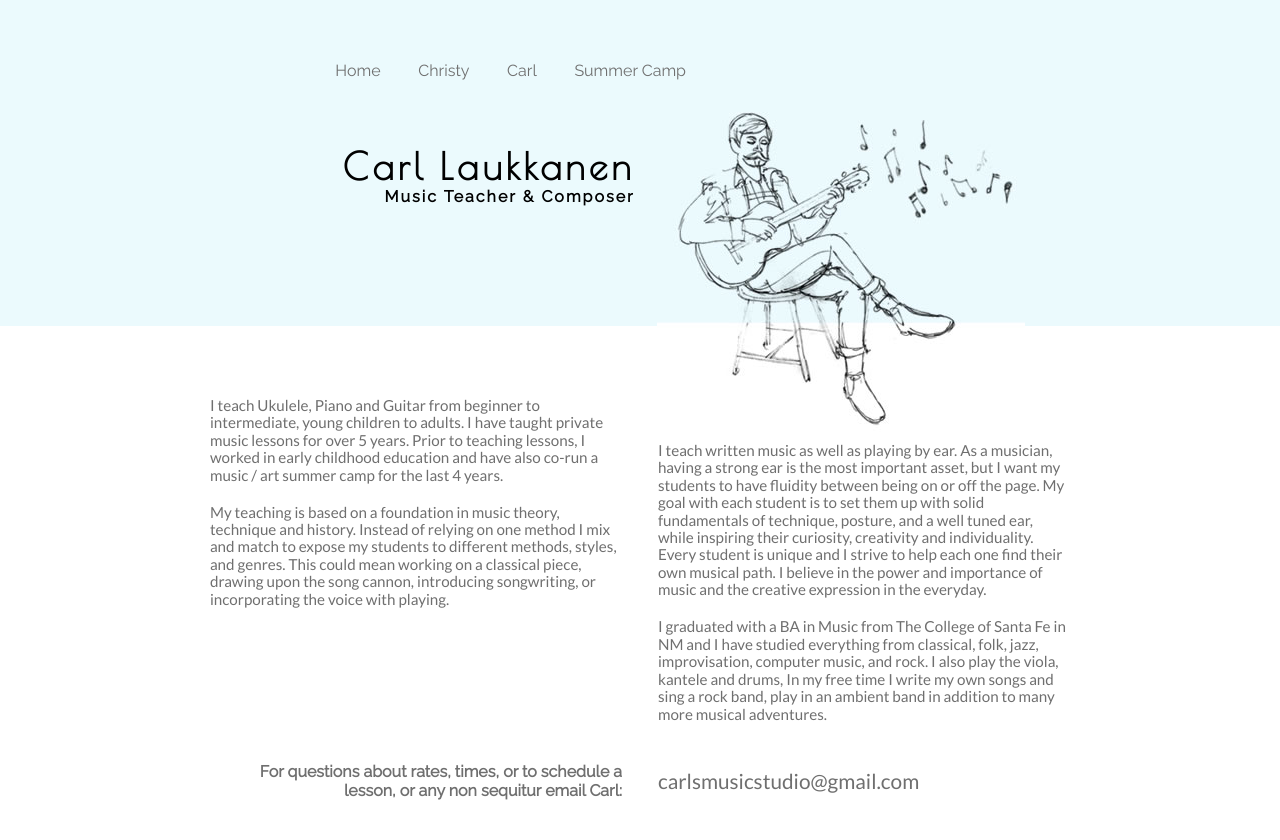
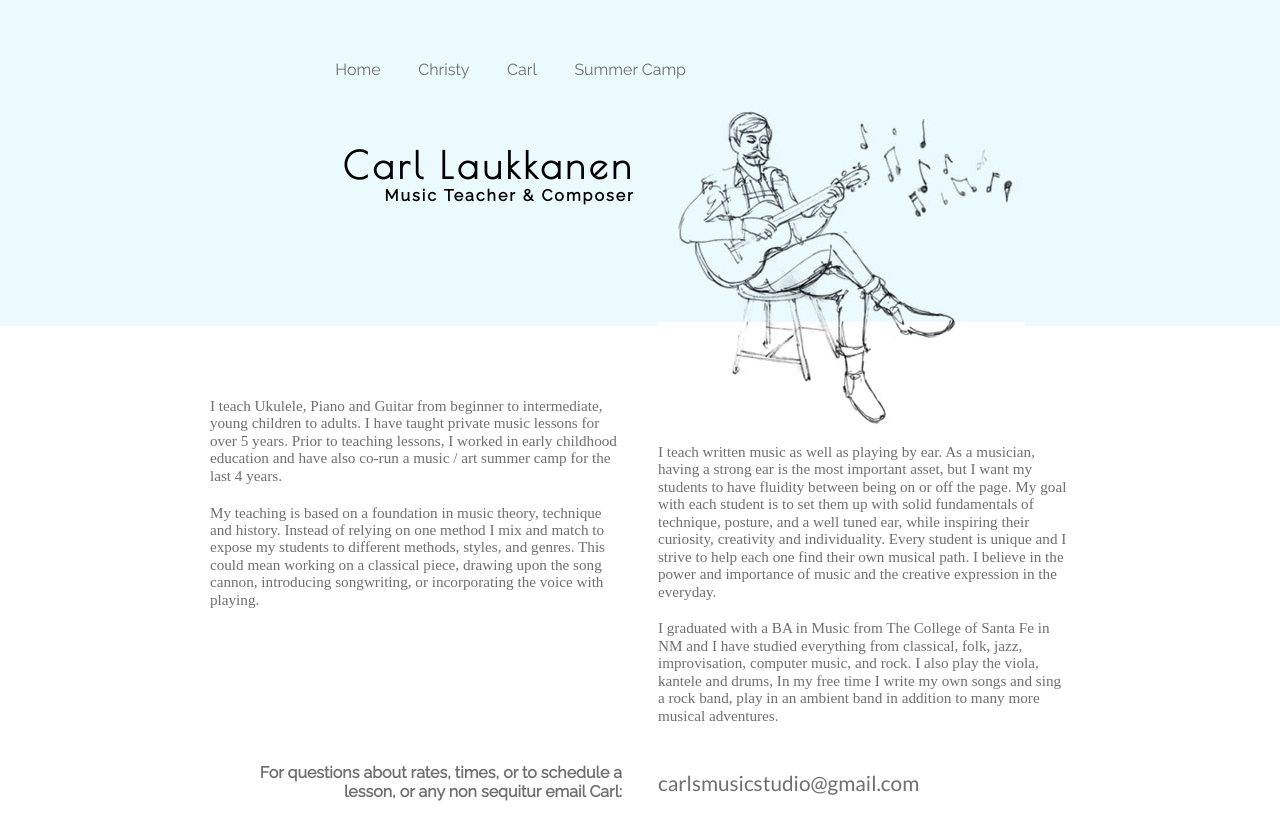
Before and after one commit to terribradley/CandC, a plain HTML site: page carl.html in a window 1280 px wide. Drawn offline with nearby package versions, Linux system fonts and the light colour scheme.

Commit message:
everythang

```diff
--- a/style.scss
+++ b/style.scss
@@ -14,10 +14,12 @@ body {
   width: 70%;
   margin: 0 auto 1% auto;
   p {
-    font-family: 'Lato', sans-serif;
+    // font-family: 'Lato', sans-serif;
+    font-family: "Times New Roman", Times, serif;
   }
   ul li {
-    font-family: 'Lato', sans-serif;
+    // font-family: 'Lato', sans-serif;
+    font-family: "Times New Roman", Times, serif;
   }
   @media screen and (max-width: $break-small) {
     width: 100%;
@@ -285,10 +287,13 @@ nav  {
     padding-top: 0;
   }
 }
-.carl-right {
-  padding-top: 5%;
+div .carl-right {
+  // padding-top: 5%;
+  margin-top: 46px;
+  margin-left: auto;
   @media screen and (max-width: $break-small) {
-    padding-top: 0;
+    // padding-top: 0;
+    margin-top: 0;
   }
 }
 
```
Also changed, not shown: style.css, 1 other file.
